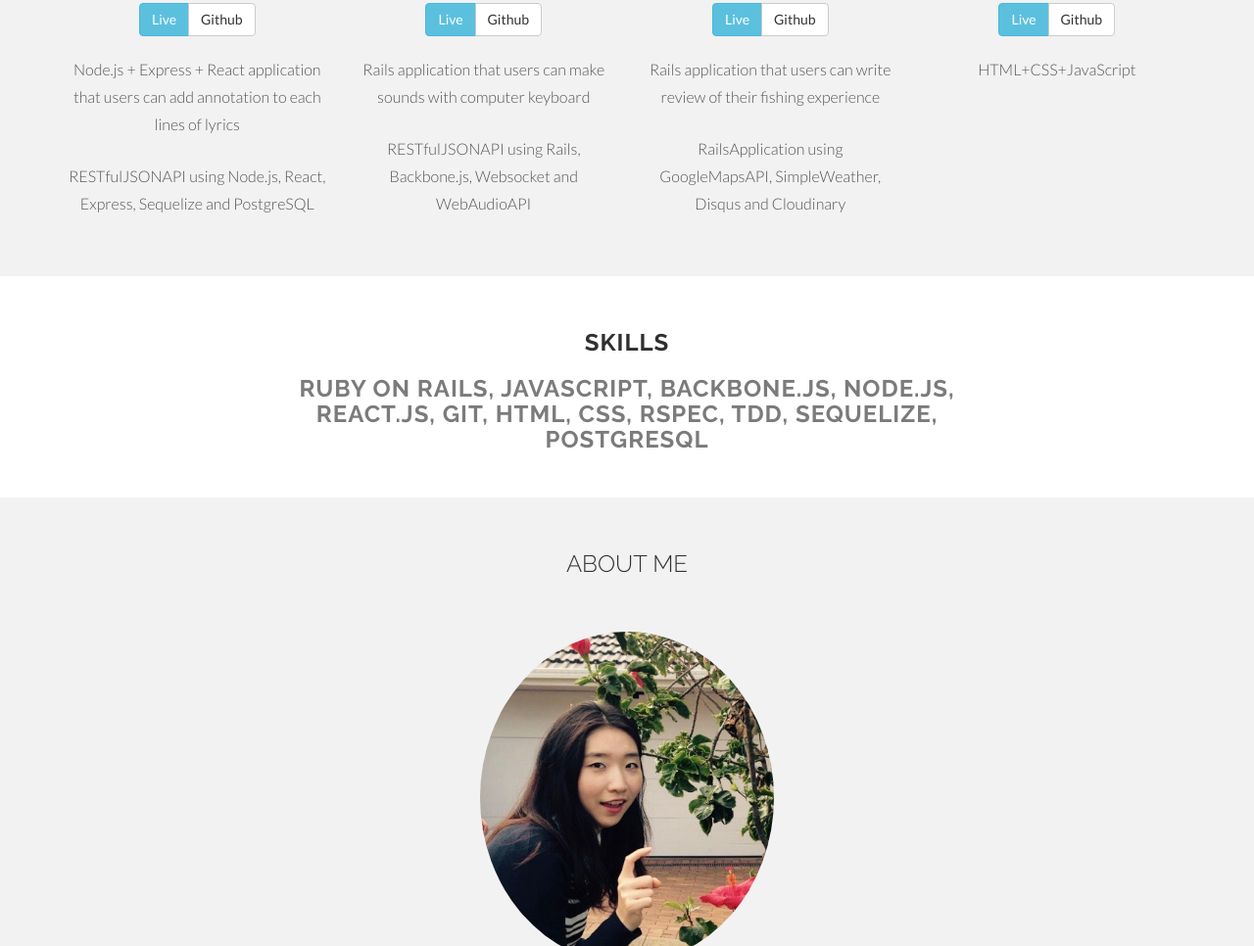
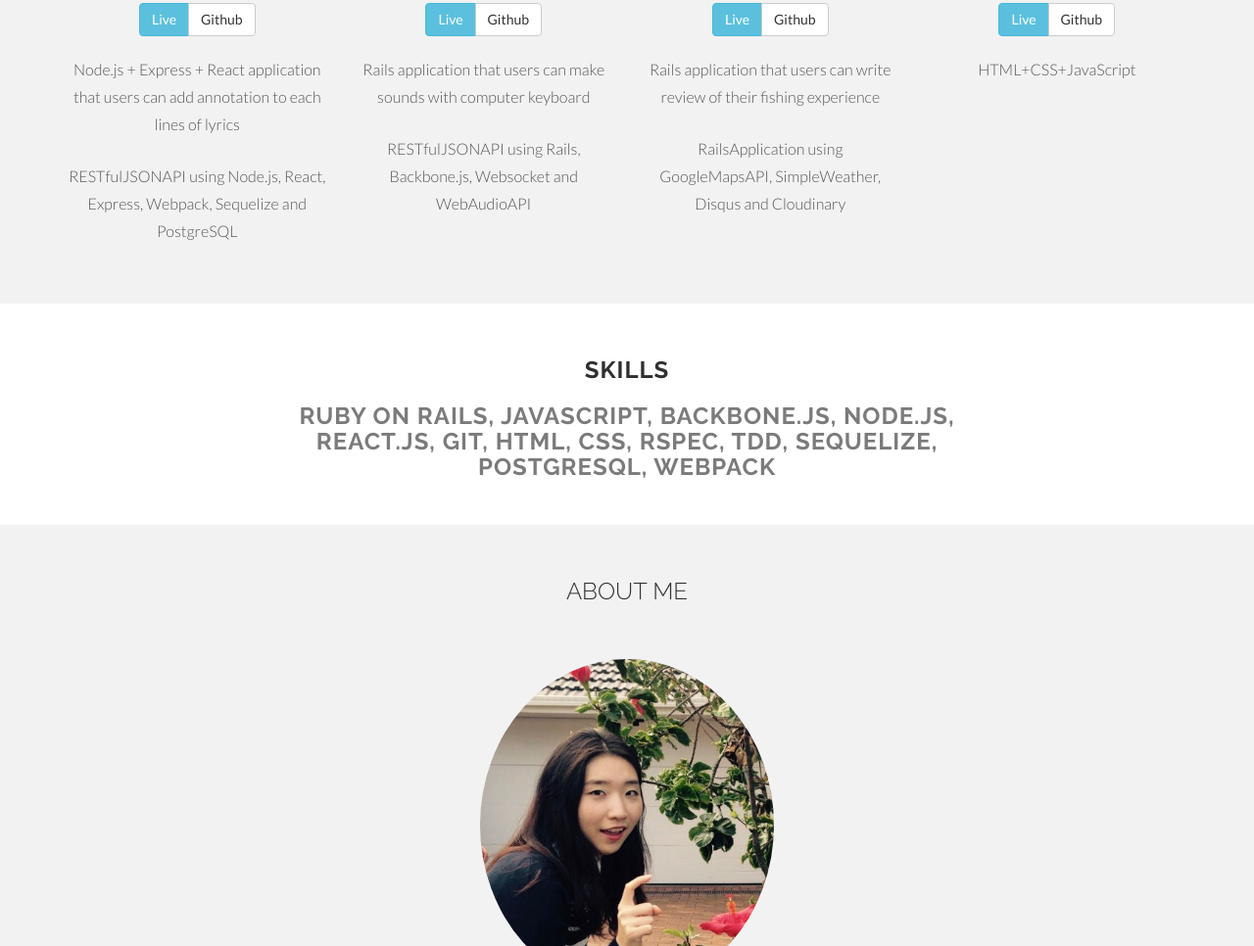
Before and after one commit to yumidev/yumidev.github.io, a plain HTML site: page index.html in a window 1280 px wide. Shown: the part 1103-2069 px from the top of the page at 98% size. Drawn offline with Linux system fonts and the light colour scheme.

Commit message:
added skills

```diff
--- a/index.html
+++ b/index.html
@@ -97,7 +97,7 @@
             <a target="_blank" class="btn btn-info" href="https://supermarche-choucroute-58127.herokuapp.com/">Live</a>
             <a target="_blank" class="btn btn-default" href="https://github.com/yumidev/annotate">Github</a></div>
           <p>Node.js + Express + React application that users can add annotation to each lines of lyrics</p>
-          <p>RESTfulJSONAPI using Node.js, React, Express, Sequelize and PostgreSQL</p>
+          <p>RESTfulJSONAPI using Node.js, React, Express, Webpack, Sequelize and PostgreSQL</p>
 				</div>
 
 				<div class="col-lg-3">
@@ -143,7 +143,7 @@
 			<div class="row">
 				<div class="col-lg-8 col-lg-offset-2">
           <h3><bold>Skills</bold></h3>
-          <h3>Ruby on Rails, JavaScript, Backbone.js, Node.js, React.js, Git, HTML, CSS, RSpec, TDD, Sequelize, PostgreSQL</h3>
+          <h3>Ruby on Rails, JavaScript, Backbone.js, Node.js, React.js, Git, HTML, CSS, RSpec, TDD, Sequelize, PostgreSQL, Webpack</h3>
 				</div>
 			</div>
 		</div><!-- /container -->
```
